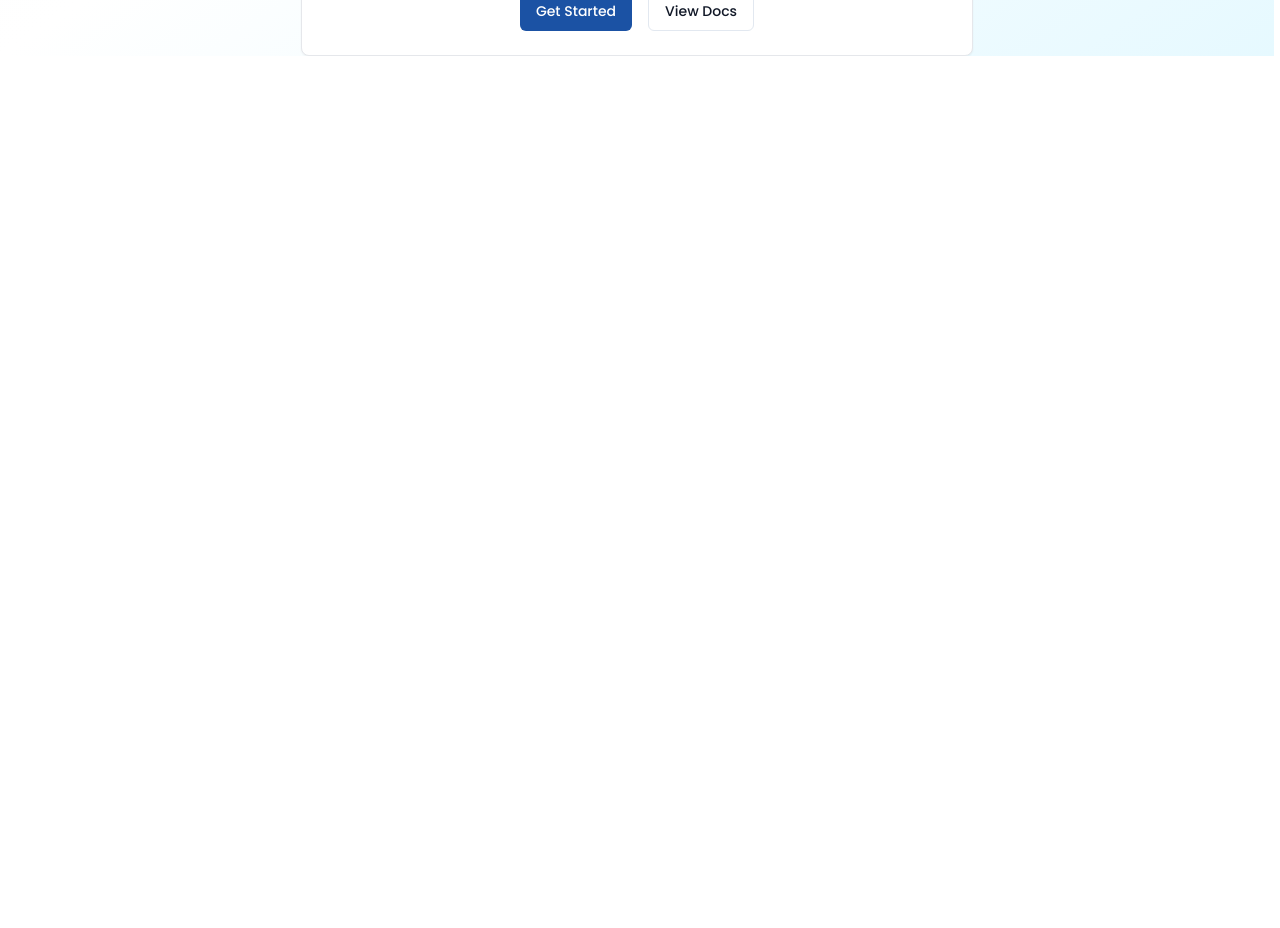
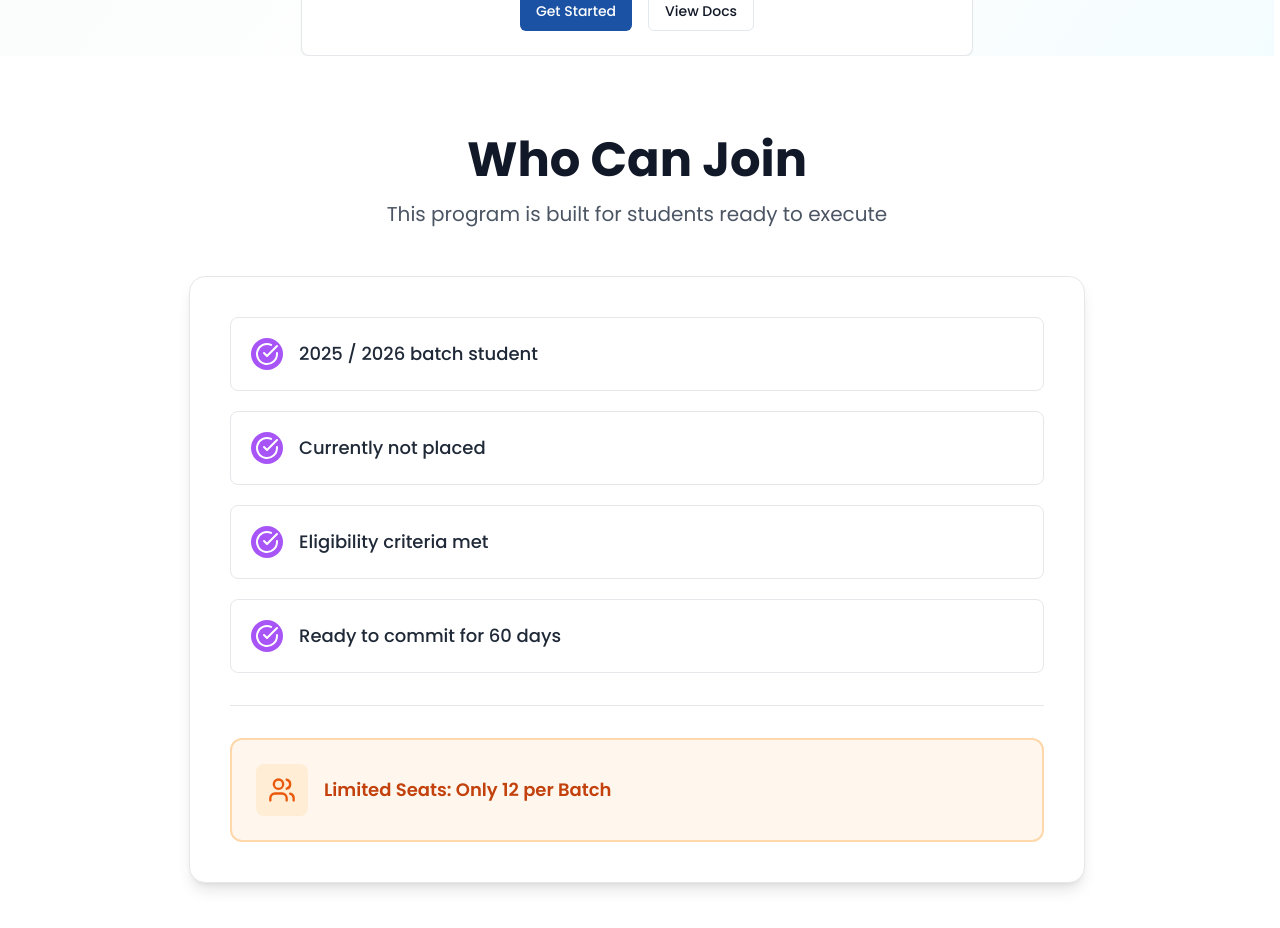
Before and after one commit to HIREKARMA1/shortlisted-ui, a Next.js app: page / in a window 1280 px wide. Shown: the part 840-1768 px from the top of the page. Before the commit the page ends 896 px from the top, so only its background shows below. Built offline with nearby package versions, Linux system fonts and the light colour scheme.

Commit message:
add the who can join page
Signed-off-by: Ankit Kumar <ankit.va1511@gmail.com>

```diff
--- a/app/page.tsx
+++ b/app/page.tsx
@@ -2,6 +2,7 @@ import { ThemeToggle } from "@/components/ui/theme-toggle"
 import { Button } from "@/components/ui/button"
 import { Card, CardHeader, CardTitle, CardDescription, CardContent } from "@/components/ui/card"
 import { OptimizedImage } from "@/components/ui/optimized-image"
+import WhoCanJoin from "@/components/home/WhoCanJoin"
 
 export default function HomePage() {
     return (
@@ -68,6 +69,7 @@ export default function HomePage() {
                     </Card>
                 </div>
             </div>
+            <WhoCanJoin />
         </div>
     )
 }
--- /dev/null
+++ b/components/home/WhoCanJoin.tsx
@@ -0,0 +1,115 @@
+"use client";
+
+import React, { useState, useEffect } from 'react';
+import { useTheme } from 'next-themes';
+import { CheckCircle, Users } from 'lucide-react';
+
+const WhoCanJoin: React.FC = () => {
+    const [mounted, setMounted] = useState(false);
+    const { resolvedTheme } = useTheme();
+
+    useEffect(() => {
+        setMounted(true);
+    }, []);
+
+    const eligibilityCriteria = [
+        "2025 / 2026 batch student",
+        "Currently not placed",
+        "Eligibility criteria met",
+        "Ready to commit for 60 days"
+    ];
+
+    return (
+        <div className={`relative py-12 sm:py-16 md:py-20 px-4 sm:px-6 lg:px-8 ${mounted && resolvedTheme === 'dark'
+            ? 'bg-gray-900'
+            : 'bg-white'
+            }`}>
+            <div className="max-w-4xl mx-auto">
+                {/* Header Section */}
+                <div className="text-center mb-8 sm:mb-12">
+                    <h2 className={`text-2xl sm:text-3xl md:text-4xl lg:text-5xl font-bold mb-3 sm:mb-4 transition-colors duration-500 ${mounted && resolvedTheme === 'dark'
+                        ? 'text-white'
+                        : 'text-gray-900'
+                        }`}>
+                        Who Can Join
+                    </h2>
+                    <p className={`text-base sm:text-lg md:text-xl transition-colors duration-500 ${mounted && resolvedTheme === 'dark'
+                        ? 'text-gray-300'
+                        : 'text-gray-600'
+                        }`}>
+                        This program is built for students ready to execute
+                    </p>
+                </div>
+
+                {/* Eligibility Criteria Card */}
+                <div className={`rounded-xl sm:rounded-2xl shadow-lg border transition-all duration-500 ${mounted && resolvedTheme === 'dark'
+                    ? 'bg-gray-800 border-gray-700'
+                    : 'bg-white border-gray-200'
+                    }`}>
+                    <div className="p-6 sm:p-8 md:p-10">
+                        {/* Eligibility List */}
+                        <div className="space-y-4 sm:space-y-5 mb-6 sm:mb-8">
+                            {eligibilityCriteria.map((criterion, index) => (
+                                <div
+                                    key={index}
+                                    className={`flex items-center gap-4 p-4 sm:p-5 rounded-lg border transition-all duration-500 ${mounted && resolvedTheme === 'dark'
+                                        ? 'bg-gray-800/50 border-gray-700'
+                                        : 'bg-white border-gray-200'
+                                        }`}
+                                >
+                                    {/* Checkmark Icon */}
+                                    <div className="flex-shrink-0">
+                                        <div className="w-6 h-6 sm:w-7 sm:h-7 md:w-8 md:h-8 rounded-full bg-purple-500 flex items-center justify-center">
+                                            <CheckCircle className="w-4 h-4 sm:w-5 sm:h-5 md:w-6 md:h-6 text-white" />
+                                        </div>
+                                    </div>
+                                    {/* Criterion Text */}
+                                    <p className={`text-sm sm:text-base md:text-lg font-medium transition-colors duration-500 ${mounted && resolvedTheme === 'dark'
+                                        ? 'text-gray-200'
+                                        : 'text-gray-800'
+                                        }`}>
+                                        {criterion}
+                                    </p>
+                                </div>
+                            ))}
+                        </div>
+
+                        {/* Separator */}
+                        <div className={`h-px mb-6 sm:mb-8 transition-colors duration-500 ${mounted && resolvedTheme === 'dark'
+                            ? 'bg-gray-700'
+                            : 'bg-gray-200'
+                            }`} />
+
+                        {/* Limited Seats Call-out */}
+                        <div className={`rounded-lg sm:rounded-xl p-4 sm:p-5 md:p-6 border-2 transition-all duration-500 ${mounted && resolvedTheme === 'dark'
+                            ? 'bg-orange-500/20 border-orange-500/50'
+                            : 'bg-orange-50 border-orange-200'
+                            }`}>
+                            <div className="flex items-center gap-3 sm:gap-4">
+                                {/* Users Icon */}
+                                <div className={`flex-shrink-0 p-2 sm:p-3 rounded-lg ${mounted && resolvedTheme === 'dark'
+                                    ? 'bg-orange-500/30'
+                                    : 'bg-orange-100'
+                                    }`}>
+                                    <Users className={`w-5 h-5 sm:w-6 sm:h-6 md:w-7 md:h-7 ${mounted && resolvedTheme === 'dark'
+                                        ? 'text-orange-400'
+                                        : 'text-orange-600'
+                                        }`} />
+                                </div>
+                                {/* Limited Seats Text */}
+                                <p className={`text-sm sm:text-base md:text-lg font-semibold transition-colors duration-500 ${mounted && resolvedTheme === 'dark'
+                                    ? 'text-orange-300'
+                                    : 'text-orange-700'
+                                    }`}>
+                                    Limited Seats: Only 12 per Batch
+                                </p>
+                            </div>
+                        </div>
+                    </div>
+                </div>
+            </div>
+        </div>
+    );
+};
+
+export default WhoCanJoin;
```
